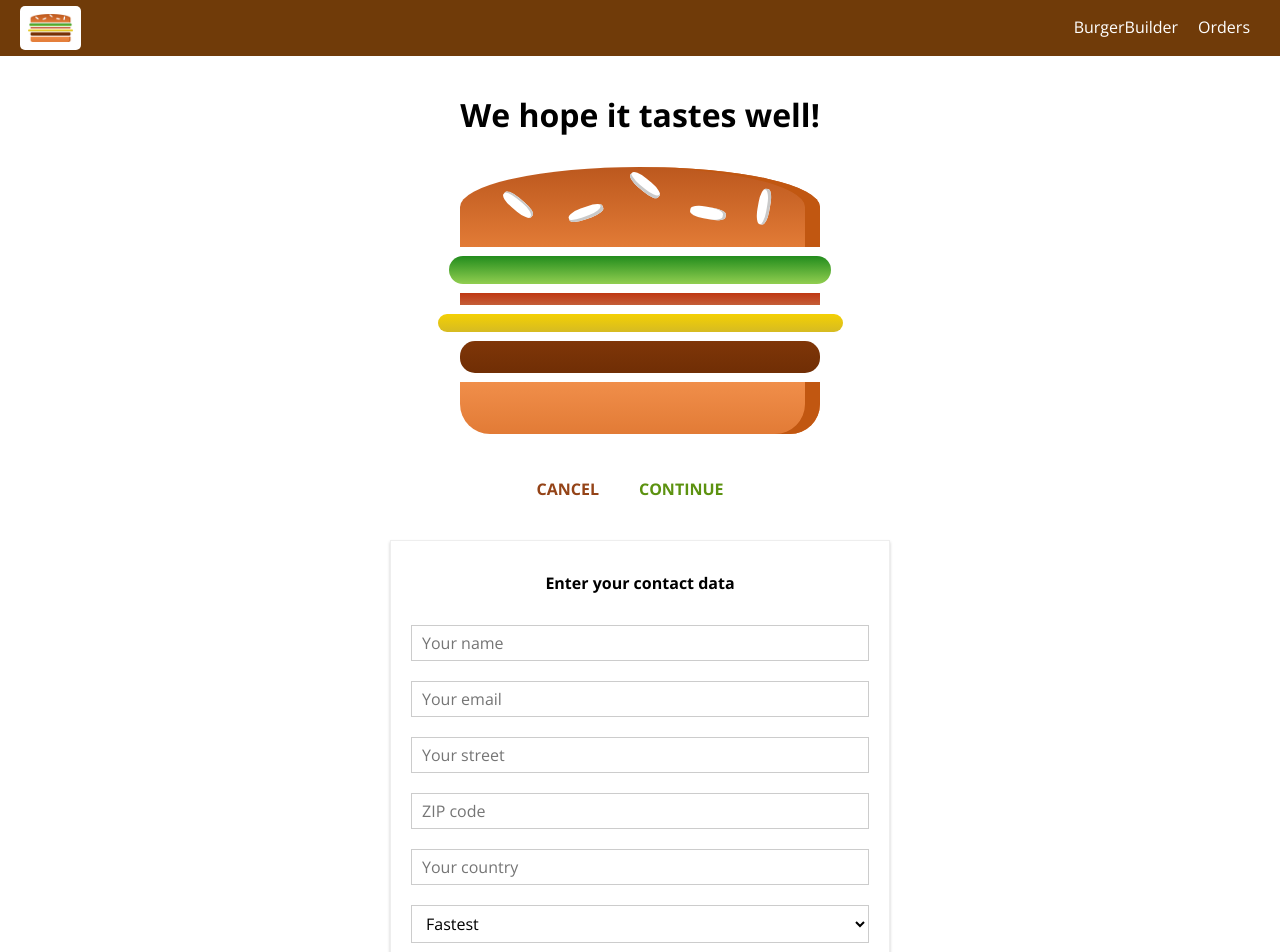
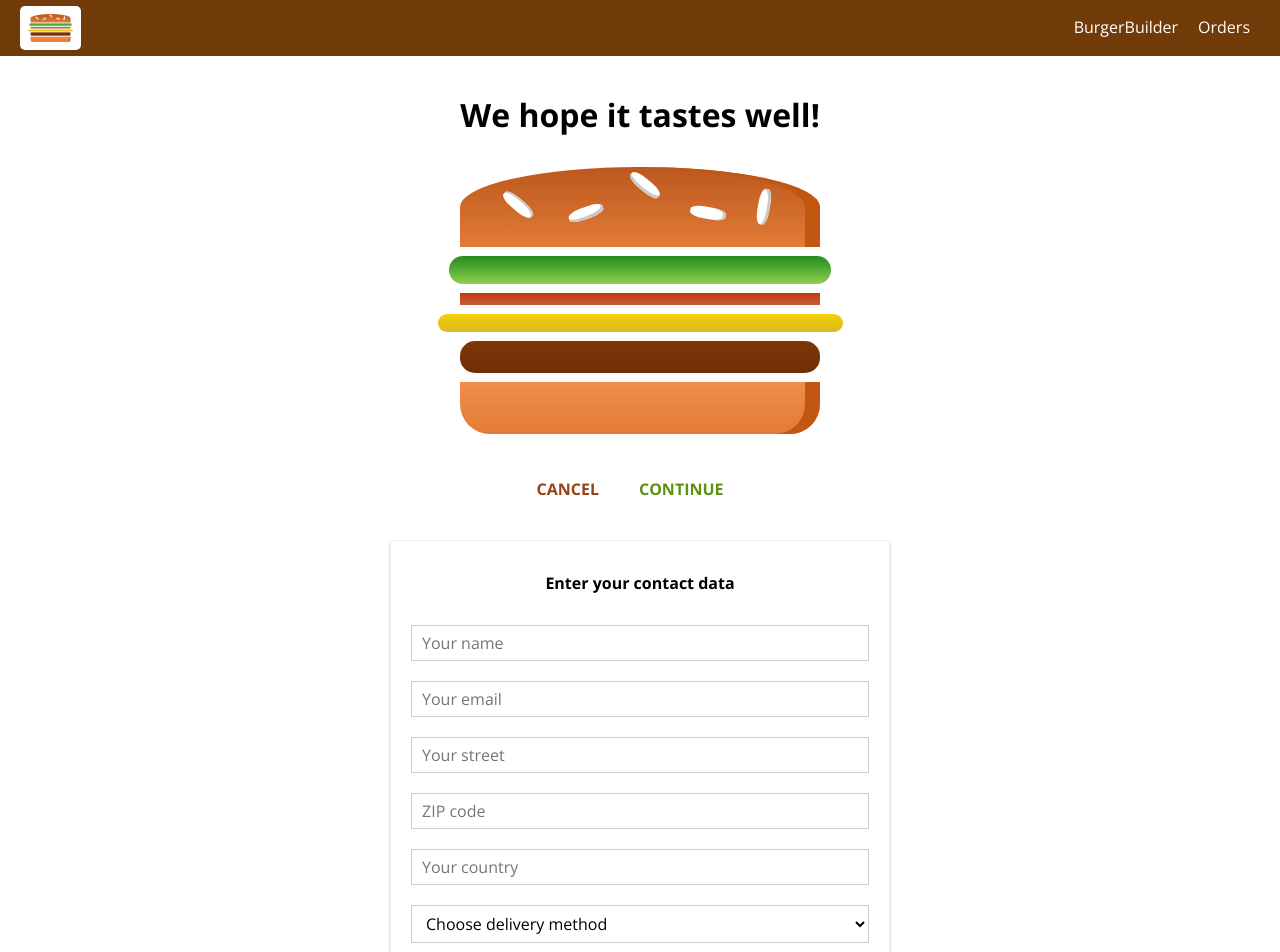
Before and after one commit to Tina-Dumilina/burger-builder, a React (Create React App) app: page /checkout/contact-data in a window 1280 px wide. Shown: the top 952 px of the page. Built offline with nearby package versions, Linux system fonts and the light colour scheme.

Commit message:
Fixed bug with dropdown input

```diff
--- a/src/features/contact-data/index.tsx
+++ b/src/features/contact-data/index.tsx
@@ -53,6 +53,11 @@ const validators = (values) => {
     country: () => {
       if (!values.country) {
         errors.country = 'Required field'
+      }
+    },
+    deliveryMethod: () => {
+      if (!values.deliveryMethod) {
+        errors.deliveryMethod = 'Required field'
       }
     },
   }
@@ -153,6 +158,7 @@ export class ContactData extends Component<ContactDataProps, ContactDataState> {
                   <Dropdown
                     onChange={(e) => onChange(e.target.value)}
                     options={[
+                      {label: 'Choose delivery method', value: '', disabled: true},
                       {label: 'Fastest', value: 'fastest'},
                       {label: 'Cheapest', value: 'cheapest'},
                     ]}
--- a/src/ui/dropdown/index.tsx
+++ b/src/ui/dropdown/index.tsx
@@ -13,7 +13,7 @@ export const Dropdown = ({name, value, options, onChange}: DropdownProps) => {
     <div className={styles.wrapper}>
       <select className={styles.dropdown} name={name} value={value} onChange={onChange}>
         {options.map((option) => (
-          <option key={option.value} value={option.value}>
+          <option key={option.value} value={option.value} disabled={option.disabled}>
             {option.label}
           </option>
         ))}
```
